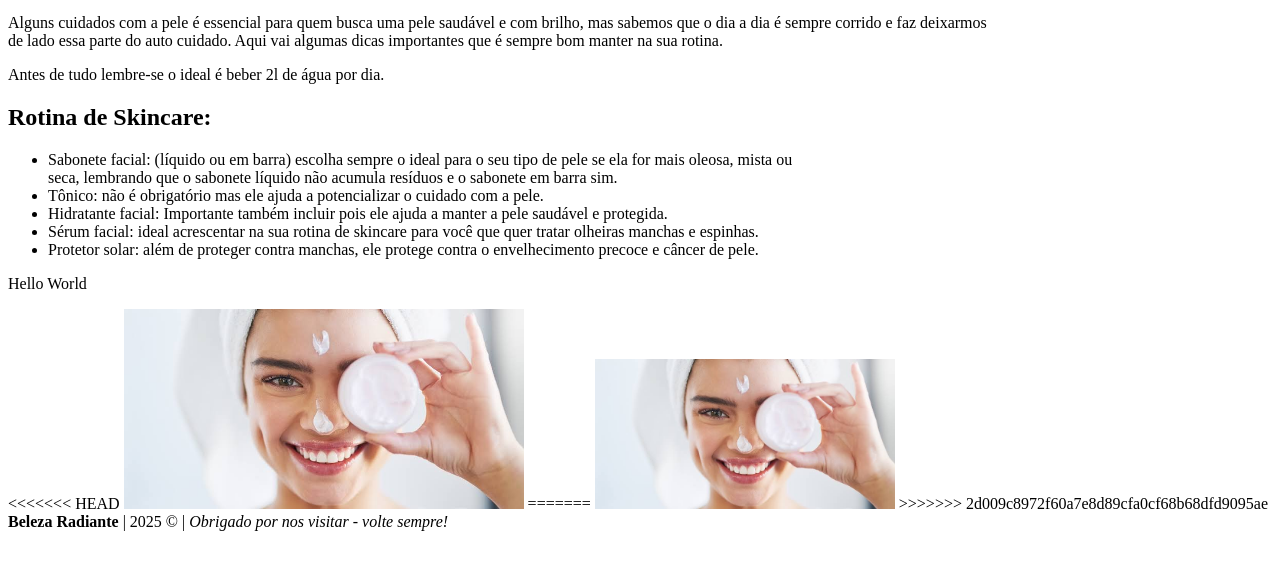
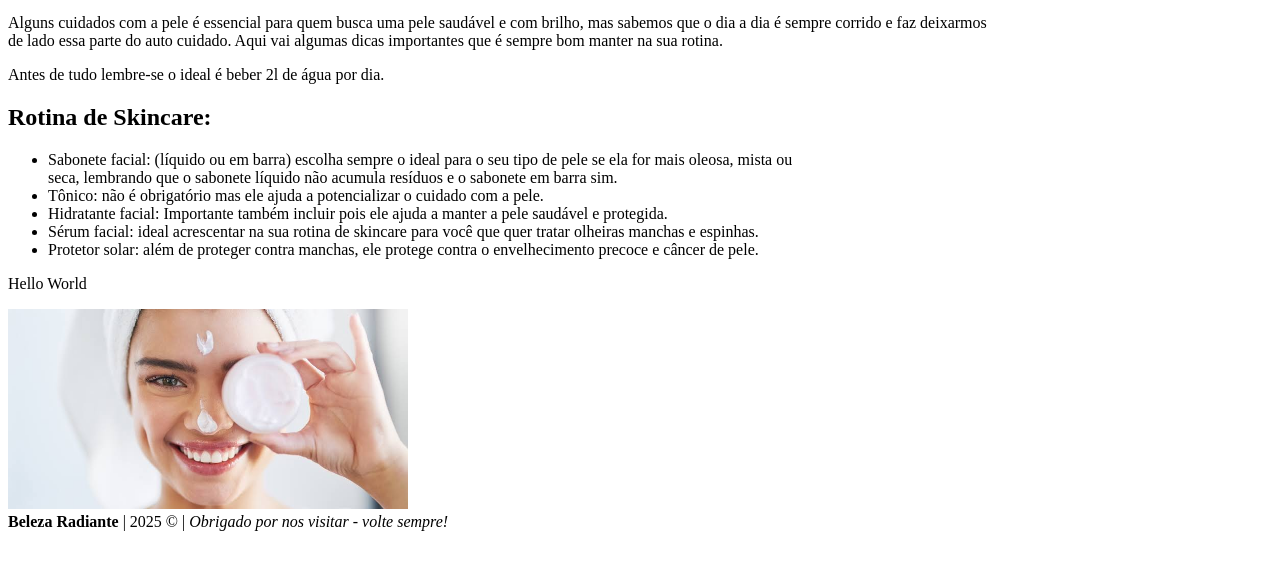
Before and after one commit to matheusvins/DEV_WEBIOS_2025_01, a plain HTML site: page HTML/HTML03-Estruturais/HTML03-ExercicioCasa/index.html in a window 1280 px wide. Shown: the part 118-688 px from the top of the page. Drawn offline with Linux system fonts and the light colour scheme.

Commit message:
update index.html

```diff
--- a/HTML/HTML03-Estruturais/HTML03-ExercicioCasa/index.html
+++ b/HTML/HTML03-Estruturais/HTML03-ExercicioCasa/index.html
@@ -52,11 +52,8 @@
 
        <article>
             <p>Hello World</p>
-<<<<<<< HEAD
+
             <img src="./skincare.jpg" alt="Uma jovem sorridente, praticando skincare na sua rotina" style="width: 400px; height: 200px;">
-=======
-            <img src="./skincare.jpg" alt="Uma jovem sorridente, praticando skincare na sua rotina" style="width: 300px; height: 150px;">
->>>>>>> 2d009c8972f60a7e8d89cfa0cf68b68dfd9095ae
        </article>
 
        <footer>
```
